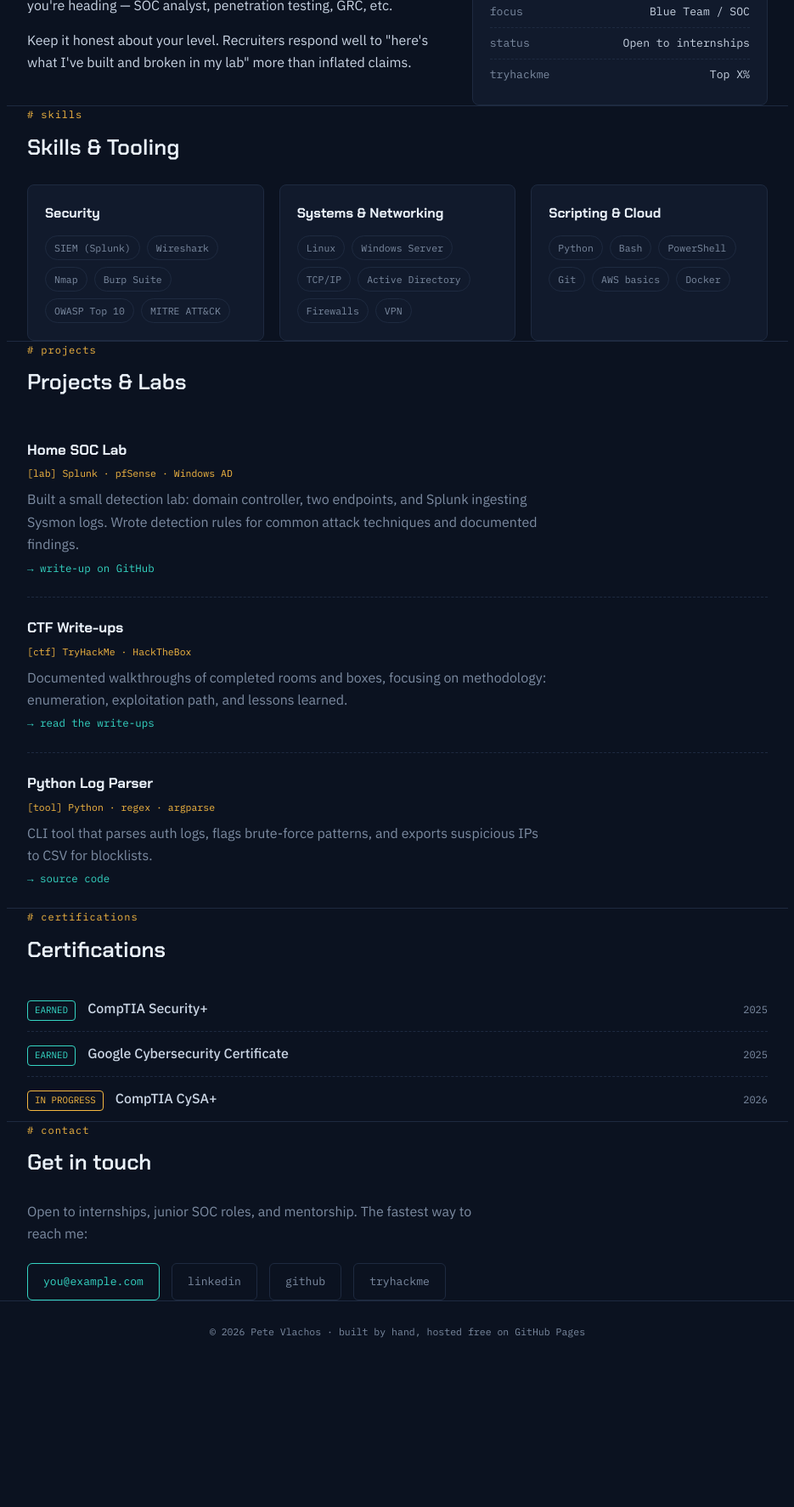
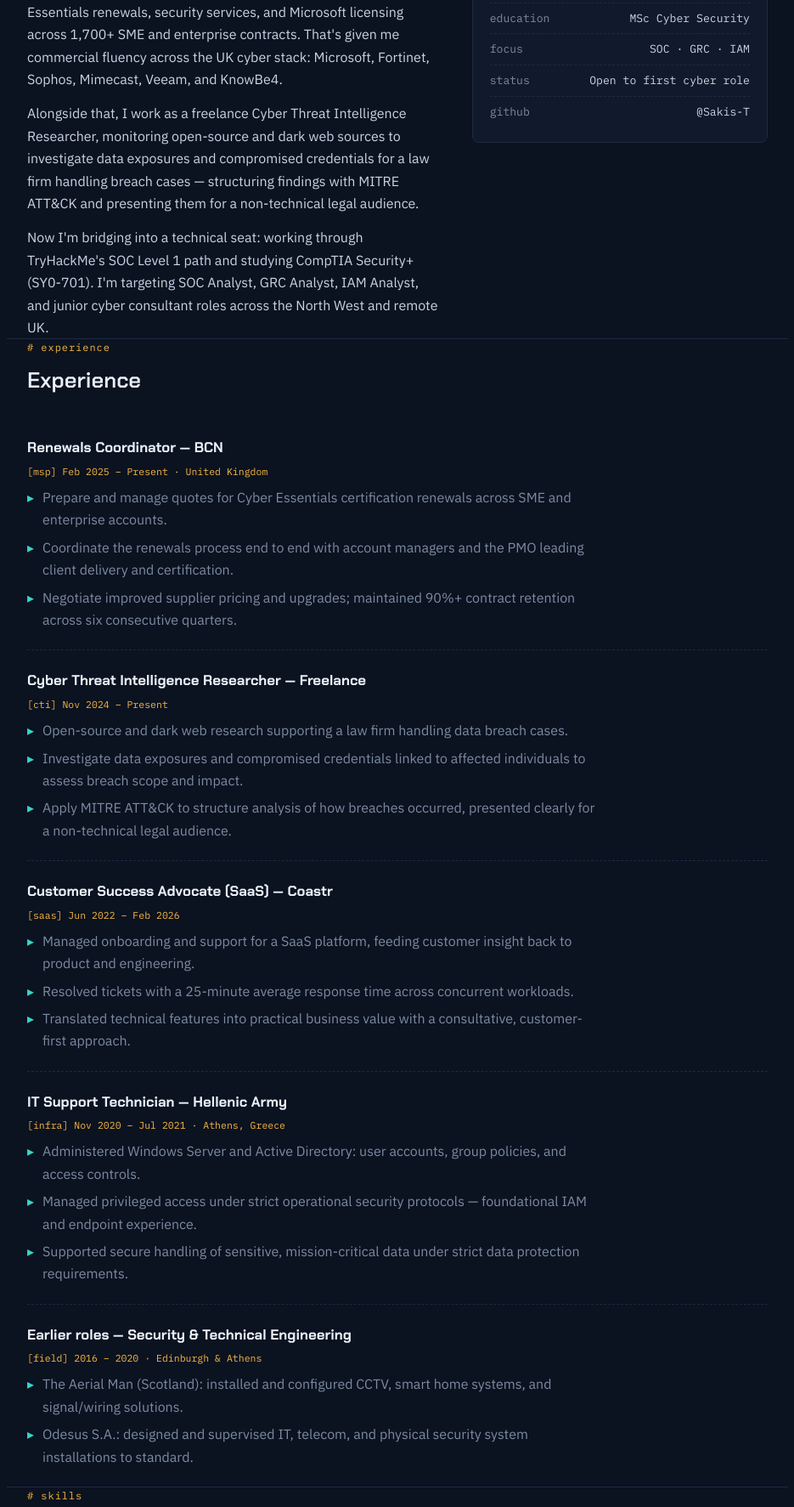
Before and after one commit to Sakis-T/Sakis-T.github.io, a plain HTML site: page index.html in a window 1280 px wide. Shown: the part 752-2525 px from the top of the page at 85% size, without its empty margins (172-1107 px from the left). Before the commit the page ends 2354 px from the top, so only its background shows below. Drawn offline with Linux system fonts and the light colour scheme.

Commit message:
Update portfolio with LinkedIn profile details
Adds about, experience, skills, certifications and education sections.

Co-Authored-By: Claude Sonnet 5.5 <noreply@anthropic.com>
Claude-Session: https://claude.ai/code/session_01KFNBda5GEQsEdA5zk8hWFA

```diff
--- a/index.html
+++ b/index.html
@@ -4,7 +4,7 @@
 <meta charset="UTF-8" />
 <meta name="viewport" content="width=device-width, initial-scale=1.0" />
 <title>Sakis Tsiropoulos — Cybersecurity Portfolio</title>
-<meta name="description" content="Portfolio of an aspiring cybersecurity professional: blue-team skills, home lab projects, and certifications." />
+<meta name="description" content="Sakis Tsiropoulos — MSc Cyber Security graduate and aspiring SOC / GRC analyst. Splunk, MITRE ATT&CK, threat intelligence, and Cyber Essentials experience." />
 <link rel="preconnect" href="https://fonts.googleapis.com" />
 <link rel="preconnect" href="https://fonts.gstatic.com" crossorigin />
 <link href="https://fonts.googleapis.com/css2?family=Chakra+Petch:wght@500;600;700&family=IBM+Plex+Mono:wght@400;500&family=IBM+Plex+Sans:wght@400;500;600&display=swap" rel="stylesheet" />
@@ -44,10 +44,10 @@
   .nav{display:flex;align-items:center;justify-content:space-between;height:60px}
   .brand{font-family:"IBM Plex Mono",monospace;font-size:.9rem;color:var(--text)}
   .brand .cursor{color:var(--signal)}
-  nav ul{display:flex;gap:22px;list-style:none}
+  nav ul{display:flex;gap:20px;list-style:none}
   nav a{font-family:"IBM Plex Mono",monospace;font-size:.8rem;color:var(--muted)}
   nav a:hover{color:var(--signal);text-decoration:none}
-  @media (max-width:560px){ nav ul{gap:14px} nav a{font-size:.72rem} }
+  @media (max-width:640px){ .brand{display:none} nav ul{gap:14px} nav a{font-size:.72rem} }
 
   /* ---------- Hero terminal ---------- */
   .hero{padding:80px 0 72px}
@@ -70,8 +70,8 @@
     font-size:clamp(1.9rem,5.5vw,3rem);
     font-weight:700;line-height:1.15;color:#EAF1F9;
   }
-  .out h1 .accent{color:var(--signal)}
-  .out p{margin-top:10px;color:var(--muted);max-width:56ch;font-family:"IBM Plex Sans",sans-serif}
+  .out h1 .accent{color:var(--signal);font-size:.55em;display:block;margin-top:6px}
+  .out p{margin-top:12px;color:var(--muted);max-width:58ch;font-family:"IBM Plex Sans",sans-serif}
   .caret{display:inline-block;width:.6em;height:1.1em;background:var(--signal);vertical-align:text-bottom;animation:blink 1.1s steps(1) infinite}
   @keyframes blink{50%{opacity:0}}
   @media (prefers-reduced-motion:reduce){
@@ -100,6 +100,7 @@
   }
   .about-grid{display:grid;grid-template-columns:1.4fr 1fr;gap:36px}
   @media (max-width:700px){ .about-grid{grid-template-columns:1fr} }
+  .about-grid p + p{margin-top:14px}
   .facts{
     background:var(--surface);border:1px solid var(--line);border-radius:8px;
     padding:18px 20px;font-family:"IBM Plex Mono",monospace;font-size:.82rem;
@@ -109,6 +110,15 @@
   .facts div:last-child{border-bottom:none}
   .facts dt{color:var(--muted)}
   .facts dd{color:var(--text);text-align:right}
+
+  /* Experience */
+  .job{padding:22px 0;border-bottom:1px dashed var(--line)}
+  .job:last-child{border-bottom:none}
+  .job h3{font-family:"Chakra Petch",sans-serif;font-size:1.05rem;color:#EAF1F9}
+  .job .meta{font-family:"IBM Plex Mono",monospace;font-size:.72rem;color:var(--warn);margin:4px 0 8px}
+  .job ul{list-style:none;color:var(--muted);max-width:70ch}
+  .job li{padding-left:18px;position:relative;margin-top:6px}
+  .job li::before{content:"▸";position:absolute;left:0;color:var(--signal)}
 
   /* Skills */
   .skill-groups{display:grid;grid-template-columns:repeat(auto-fit,minmax(240px,1fr));gap:18px}
@@ -124,31 +134,22 @@
     padding:4px 10px;border:1px solid var(--line);border-radius:99px;color:var(--muted);
   }
 
-  /* Projects */
-  .project{padding:22px 0;border-bottom:1px dashed var(--line)}
-  .project:last-child{border-bottom:none}
-  .project h3{font-family:"Chakra Petch",sans-serif;font-size:1.05rem;color:#EAF1F9}
-  .project .meta{font-family:"IBM Plex Mono",monospace;font-size:.72rem;color:var(--warn);margin:4px 0 8px}
-  .project p{color:var(--muted);max-width:64ch}
-  .project a{font-family:"IBM Plex Mono",monospace;font-size:.78rem}
-
-  /* Certs */
+  /* Certs & education */
   .cert-list{list-style:none}
   .cert-list li{
     display:flex;align-items:baseline;gap:14px;padding:12px 0;
     border-bottom:1px dashed var(--line);flex-wrap:wrap;
   }
   .cert-list li:last-child{border-bottom:none}
-  .cert-status{
-    font-family:"IBM Plex Mono",monospace;font-size:.68rem;padding:2px 8px;border-radius:4px;
-  }
+  .cert-status{font-family:"IBM Plex Mono",monospace;font-size:.68rem;padding:2px 8px;border-radius:4px;white-space:nowrap}
   .done{color:var(--signal);border:1px solid var(--signal)}
   .progress{color:var(--warn);border:1px solid var(--warn)}
   .cert-name{color:var(--text);font-weight:500}
   .cert-year{margin-left:auto;font-family:"IBM Plex Mono",monospace;font-size:.75rem;color:var(--muted)}
+  .edu-note{color:var(--muted);font-size:.88rem}
 
   /* Contact + footer */
-  .contact p{max-width:56ch;color:var(--muted);margin-bottom:20px}
+  .contact p{max-width:58ch;color:var(--muted);margin-bottom:20px}
   footer{border-top:1px solid var(--line);padding:26px 0;text-align:center}
   footer p{font-family:"IBM Plex Mono",monospace;font-size:.72rem;color:var(--muted)}
 </style>
@@ -157,12 +158,12 @@
 
 <header>
   <div class="wrap nav">
-    <span class="brand">~/Sakis Tsiropoulos <span class="cursor">▮</span></span>
+    <span class="brand">~/sakis-tsiropoulos <span class="cursor">▮</span></span>
     <nav aria-label="Main">
       <ul>
         <li><a href="#about">about</a></li>
+        <li><a href="#experience">experience</a></li>
         <li><a href="#skills">skills</a></li>
-        <li><a href="#projects">projects</a></li>
         <li><a href="#certs">certs</a></li>
         <li><a href="#contact">contact</a></li>
       </ul>
@@ -173,7 +174,7 @@
 <main>
   <!-- ============ HERO ============ -->
   <div class="hero wrap">
-    <div class="terminal" role="img" aria-label="Terminal window introducing Sakis Tsiropoulos, aspiring cybersecurity professional">
+    <div class="terminal" role="img" aria-label="Terminal window introducing Sakis Tsiropoulos, MSc Cyber Security graduate and aspiring SOC and GRC analyst">
       <div class="term-bar">
         <span class="dot"></span><span class="dot"></span><span class="dot"></span>
         <span class="term-title">bash — 80×24</span>
@@ -181,12 +182,12 @@
       <div class="term-body">
         <p class="prompt"><span class="user">sakis@portfolio</span>:~$ <span class="cmd" id="typed">whoami</span><span class="caret" aria-hidden="true"></span></p>
         <div class="out">
-          <h1>Sakis Tsiropoulos<br /><span class="accent">Aspiring Cybersecurity Professional</span></h1>
-          <p>Focused on defensive security: threat detection, log analysis, and network fundamentals. Currently building hands-on experience through home labs, CTFs, and certifications.</p>
+          <h1>Sakis Tsiropoulos<span class="accent">MSc Cyber Security · Aspiring SOC / GRC Analyst</span></h1>
+          <p>Cyber Security MSc graduate (Merit) with a year inside a UK MSP coordinating security services across 1,700+ contracts, plus freelance cyber threat intelligence work structured around MITRE ATT&amp;CK. Now building hands-on SOC skills through TryHackMe and CompTIA Security+.</p>
         </div>
         <div class="hero-actions">
           <a class="btn" href="resume.pdf" download>download resume.pdf</a>
-          <a class="btn secondary" href="#projects">view projects →</a>
+          <a class="btn secondary" href="#experience">view experience →</a>
         </div>
       </div>
     </div>
@@ -198,16 +199,73 @@
     <h2>About</h2>
     <div class="about-grid">
       <div>
-        <p>Replace this with 2–3 short paragraphs. Say who you are, what pulled you toward security (a story beats a list), and the direction you're heading — SOC analyst, penetration testing, GRC, etc.</p>
-        <p style="margin-top:14px">Keep it honest about your level. Recruiters respond well to "here's what I've built and broken in my lab" more than inflated claims.</p>
+        <p>My route into cyber security is unusual — and that's the point. For the past year I've worked inside an MSP coordinating Cyber Essentials renewals, security services, and Microsoft licensing across 1,700+ SME and enterprise contracts. That's given me commercial fluency across the UK cyber stack: Microsoft, Fortinet, Sophos, Mimecast, Veeam, and KnowBe4.</p>
+        <p>Alongside that, I work as a freelance Cyber Threat Intelligence Researcher, monitoring open-source and dark web sources to investigate data exposures and compromised credentials for a law firm handling breach cases — structuring findings with MITRE ATT&amp;CK and presenting them for a non-technical legal audience.</p>
+        <p>Now I'm bridging into a technical seat: working through TryHackMe's SOC Level 1 path and studying CompTIA Security+ (SY0-701). I'm targeting SOC Analyst, GRC Analyst, IAM Analyst, and junior cyber consultant roles across the North West and remote UK.</p>
       </div>
       <dl class="facts">
-        <div><dt>location</dt><dd>City, Country</dd></div>
-        <div><dt>focus</dt><dd>Blue Team / SOC</dd></div>
-        <div><dt>status</dt><dd>Open to internships</dd></div>
-        <div><dt>tryhackme</dt><dd>Top X%</dd></div>
+        <div><dt>location</dt><dd>United Kingdom</dd></div>
+        <div><dt>education</dt><dd>MSc Cyber Security</dd></div>
+        <div><dt>focus</dt><dd>SOC · GRC · IAM</dd></div>
+        <div><dt>status</dt><dd>Open to first cyber role</dd></div>
+        <div><dt>github</dt><dd>@Sakis-T</dd></div>
       </dl>
     </div>
+  </section>
+
+  <!-- ============ EXPERIENCE ============ -->
+  <section id="experience" class="wrap">
+    <span class="sec-label"># experience</span>
+    <h2>Experience</h2>
+
+    <article class="job">
+      <h3>Renewals Coordinator — BCN</h3>
+      <p class="meta">[msp] Feb 2025 – Present · United Kingdom</p>
+      <ul>
+        <li>Prepare and manage quotes for Cyber Essentials certification renewals across SME and enterprise accounts.</li>
+        <li>Coordinate the renewals process end to end with account managers and the PMO leading client delivery and certification.</li>
+        <li>Negotiate improved supplier pricing and upgrades; maintained 90%+ contract retention across six consecutive quarters.</li>
+      </ul>
+    </article>
+
+    <article class="job">
+      <h3>Cyber Threat Intelligence Researcher — Freelance</h3>
+      <p class="meta">[cti] Nov 2024 – Present</p>
+      <ul>
+        <li>Open-source and dark web research supporting a law firm handling data breach cases.</li>
+        <li>Investigate data exposures and compromised credentials linked to affected individuals to assess breach scope and impact.</li>
+        <li>Apply MITRE ATT&amp;CK to structure analysis of how breaches occurred, presented clearly for a non-technical legal audience.</li>
+      </ul>
+    </article>
+
+    <article class="job">
+      <h3>Customer Success Advocate (SaaS) — Coastr</h3>
+      <p class="meta">[saas] Jun 2022 – Feb 2026</p>
+      <ul>
+        <li>Managed onboarding and support for a SaaS platform, feeding customer insight back to product and engineering.</li>
+        <li>Resolved tickets with a 25-minute average response time across concurrent workloads.</li>
+        <li>Translated technical features into practical business value with a consultative, customer-first approach.</li>
+      </ul>
+    </article>
+
+    <article class="job">
+      <h3>IT Support Technician — Hellenic Army</h3>
+      <p class="meta">[infra] Nov 2020 – Jul 2021 · Athens, Greece</p>
+      <ul>
+        <li>Administered Windows Server and Active Directory: user accounts, group policies, and access controls.</li>
+        <li>Managed privileged access under strict operational security protocols — foundational IAM and endpoint experience.</li>
+        <li>Supported secure handling of sensitive, mission-critical data under strict data protection requirements.</li>
+      </ul>
+    </article>
+
+    <article class="job">
+      <h3>Earlier roles — Security &amp; Technical Engineering</h3>
+      <p class="meta">[field] 2016 – 2020 · Edinburgh &amp; Athens</p>
+      <ul>
+        <li>The Aerial Man (Scotland): installed and configured CCTV, smart home systems, and signal/wiring solutions.</li>
+        <li>Odesus S.A.: designed and supervised IT, telecom, and physical security system installations to standard.</li>
+      </ul>
+    </article>
   </section>
 
   <!-- ============ SKILLS ============ -->
@@ -216,67 +274,52 @@
     <h2>Skills &amp; Tooling</h2>
     <div class="skill-groups">
       <div class="card">
-        <h3>Security</h3>
+        <h3>Security Operations &amp; CTI</h3>
         <div class="tags">
-          <span class="tag">SIEM (Splunk)</span><span class="tag">Wireshark</span>
-          <span class="tag">Nmap</span><span class="tag">Burp Suite</span>
-          <span class="tag">OWASP Top 10</span><span class="tag">MITRE ATT&amp;CK</span>
+          <span class="tag">Splunk</span><span class="tag">MITRE ATT&amp;CK</span>
+          <span class="tag">Threat Analysis</span><span class="tag">OSINT</span>
+          <span class="tag">Dark Web Research</span><span class="tag">TryHackMe SOC L1</span>
         </div>
       </div>
       <div class="card">
-        <h3>Systems &amp; Networking</h3>
+        <h3>GRC &amp; Compliance</h3>
         <div class="tags">
-          <span class="tag">Linux</span><span class="tag">Windows Server</span>
-          <span class="tag">TCP/IP</span><span class="tag">Active Directory</span>
-          <span class="tag">Firewalls</span><span class="tag">VPN</span>
+          <span class="tag">Cyber Essentials</span><span class="tag">Risk Management</span>
+          <span class="tag">Security Architecture</span><span class="tag">Vendor Management</span>
+          <span class="tag">Contract Renewals</span>
         </div>
       </div>
       <div class="card">
-        <h3>Scripting &amp; Cloud</h3>
+        <h3>Systems &amp; Vendor Stack</h3>
         <div class="tags">
-          <span class="tag">Python</span><span class="tag">Bash</span>
-          <span class="tag">PowerShell</span><span class="tag">Git</span>
-          <span class="tag">AWS basics</span><span class="tag">Docker</span>
+          <span class="tag">Windows Server</span><span class="tag">Active Directory</span>
+          <span class="tag">Microsoft</span><span class="tag">Fortinet</span>
+          <span class="tag">Sophos</span><span class="tag">Mimecast</span>
+          <span class="tag">Veeam</span><span class="tag">KnowBe4</span>
+        </div>
+      </div>
+      <div class="card">
+        <h3>Data &amp; Analysis</h3>
+        <div class="tags">
+          <span class="tag">Python</span><span class="tag">Data Analysis</span>
+          <span class="tag">Machine Learning basics</span><span class="tag">Reporting</span>
         </div>
       </div>
     </div>
   </section>
 
-  <!-- ============ PROJECTS ============ -->
-  <section id="projects" class="wrap">
-    <span class="sec-label"># projects</span>
-    <h2>Projects &amp; Labs</h2>
-
-    <article class="project">
-      <h3>Home SOC Lab</h3>
-      <p class="meta">[lab] Splunk · pfSense · Windows AD</p>
-      <p>Built a small detection lab: domain controller, two endpoints, and Splunk ingesting Sysmon logs. Wrote detection rules for common attack techniques and documented findings.</p>
-      <a href="#">→ write-up on GitHub</a>
-    </article>
-
-    <article class="project">
-      <h3>CTF Write-ups</h3>
-      <p class="meta">[ctf] TryHackMe · HackTheBox</p>
-      <p>Documented walkthroughs of completed rooms and boxes, focusing on methodology: enumeration, exploitation path, and lessons learned.</p>
-      <a href="#">→ read the write-ups</a>
-    </article>
-
-    <article class="project">
-      <h3>Python Log Parser</h3>
-      <p class="meta">[tool] Python · regex · argparse</p>
-      <p>CLI tool that parses auth logs, flags brute-force patterns, and exports suspicious IPs to CSV for blocklists.</p>
-      <a href="#">→ source code</a>
-    </article>
-  </section>
-
-  <!-- ============ CERTIFICATIONS ============ -->
+  <!-- ============ CERTS & EDUCATION ============ -->
   <section id="certs" class="wrap">
-    <span class="sec-label"># certifications</span>
-    <h2>Certifications</h2>
+    <span class="sec-label"># certifications &amp; education</span>
+    <h2>Certifications &amp; Education</h2>
     <ul class="cert-list">
-      <li><span class="cert-status done">EARNED</span><span class="cert-name">CompTIA Security+</span><span class="cert-year">2025</span></li>
-      <li><span class="cert-status done">EARNED</span><span class="cert-name">Google Cybersecurity Certificate</span><span class="cert-year">2025</span></li>
-      <li><span class="cert-status progress">IN&nbsp;PROGRESS</span><span class="cert-name">CompTIA CySA+</span><span class="cert-year">2026</span></li>
+      <li><span class="cert-status progress">IN&nbsp;PROGRESS</span><span class="cert-name">CompTIA Security+ (SY0-701)</span><span class="cert-year">2026</span></li>
+      <li><span class="cert-status progress">IN&nbsp;PROGRESS</span><span class="cert-name">TryHackMe Security Analyst Level 1 (SAL1)</span><span class="cert-year">2026</span></li>
+      <li><span class="cert-status done">EARNED</span><span class="cert-name">Data Science Bootcamp Certificate — Big Blue Data Academy (500 hrs)</span><span class="cert-year">2022</span></li>
+    </ul>
+    <ul class="cert-list" style="margin-top:34px">
+      <li><span class="cert-status done">MSc</span><span class="cert-name">Cyber Security, Threat Intelligence &amp; Forensics (Merit) — University of Salford</span><span class="cert-year">2024</span></li>
+      <li><span class="cert-status done">BSc</span><span class="cert-name">Information Technology — The American College of Greece</span><span class="cert-year">2017</span></li>
     </ul>
   </section>
 
@@ -284,18 +327,17 @@
   <section id="contact" class="wrap contact">
     <span class="sec-label"># contact</span>
     <h2>Get in touch</h2>
-    <p>Open to internships, junior SOC roles, and mentorship. The fastest way to reach me:</p>
+    <p>Open to SOC Analyst, GRC Analyst, IAM Analyst, and junior cyber consultant roles — North West England or remote UK. If you're hiring or know someone who is, I'd genuinely value a conversation.</p>
     <div class="hero-actions">
-      <a class="btn" href="mailto:you@example.com">you@example.com</a>
-      <a class="btn secondary" href="https://www.linkedin.com/in/yourprofile" rel="noopener">linkedin</a>
-      <a class="btn secondary" href="https://github.com/yourusername" rel="noopener">github</a>
-      <a class="btn secondary" href="https://tryhackme.com/p/yourusername" rel="noopener">tryhackme</a>
+      <a class="btn" href="mailto:th.tsiropoulos@gmail.com">th.tsiropoulos@gmail.com</a>
+      <a class="btn secondary" href="https://www.linkedin.com/in/sakis-tsiropoulos/" rel="noopener">linkedin</a>
+      <a class="btn secondary" href="https://github.com/Sakis-T" rel="noopener">github</a>
     </div>
   </section>
 </main>
 
 <footer>
-  <p>© 2026 Pete Vlachos · built by hand, hosted free on GitHub Pages</p>
+  <p>© 2026 Sakis Tsiropoulos · built by hand, hosted free on GitHub Pages</p>
 </footer>
 
 <script>
```
